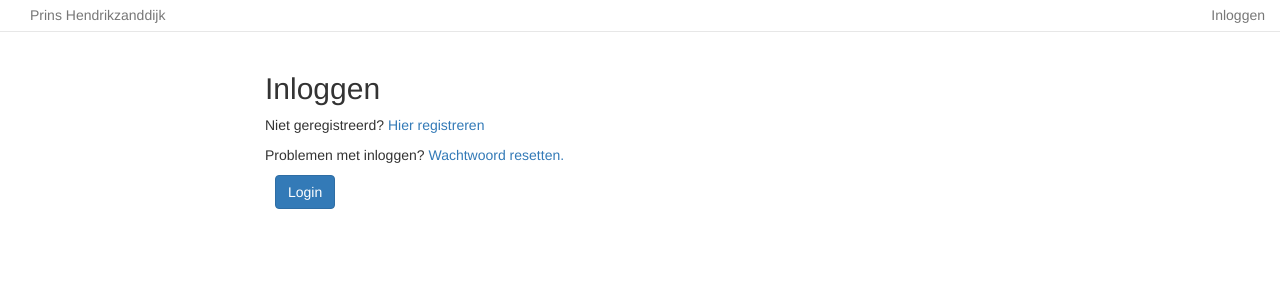
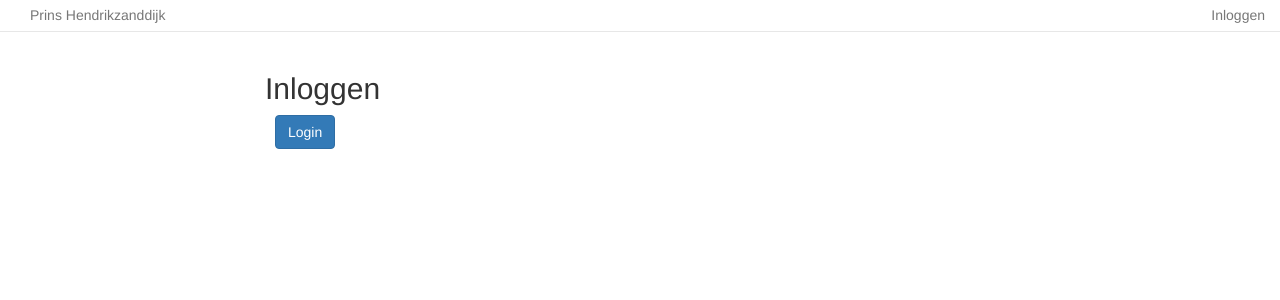
Before and after one commit to acaciawater/peilstok, a Django app: template peil/peil/templates/registration/login.html in a window 1280 px wide. Shown: the top 300 px of the page. Run offline with Django 3.2, Linux system fonts and the light colour scheme; the template is opened without the code that fills it: values that come from a table or form of the project are taken from there, others are empty; tables that the repository leaves empty hold one stand-in row (values such as "Sample post"); parts of the project's set-up code (start-up, migrations or seed data) failed here and were passed over; some libraries are stand-ins or nearby versions.

Commit message:
Disable registration as new user

```diff
--- a/peil/peil/templates/registration/login.html
+++ b/peil/peil/templates/registration/login.html
@@ -8,10 +8,6 @@
   <div class="row">
     <div class="col-sm-offset-2 col-sm-10">
       <h2>Inloggen</h2>
-      <p>Niet geregistreerd?
-        <a href="{% url 'registration_register' %}">Hier registreren</a></p>
-      <p>Problemen met inloggen?
-        <a href="{% url 'auth_password_reset' %}">Wachtwoord resetten.</a></p>
     </div>
   </div>
 
```
